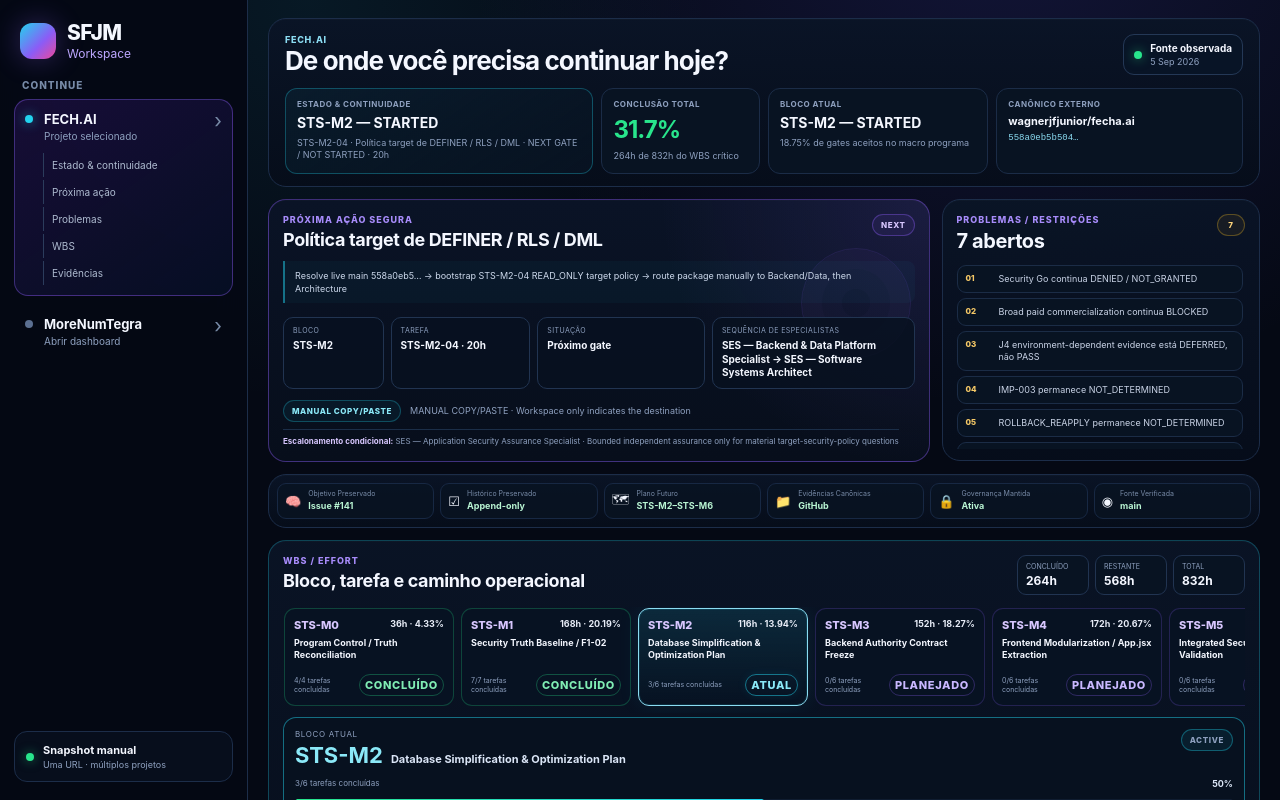
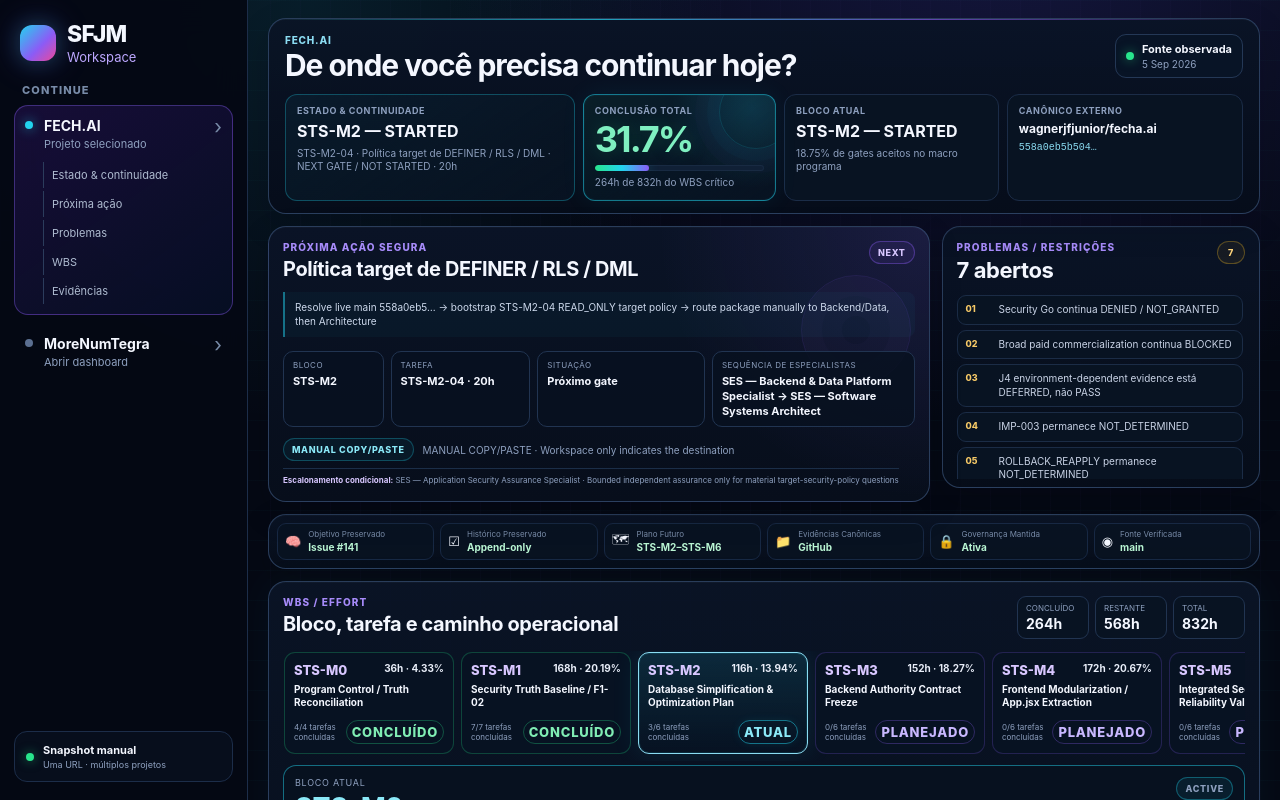
Before and after one commit to wagnerjfjunior/sfjm-workspace, a Next.js app: page / in a window 1280 px wide. Shown: the top 800 px of the page. Built offline with nearby package versions, Linux system fonts and the light colour scheme.

Commit message:
design: increase hierarchy and futuristic polish

```diff
--- a/app/globals.css
+++ b/app/globals.css
@@ -1033,3 +1033,207 @@ button { color: inherit; }
     visibility: visible;
   }
 }
+
+
+/* Final visual polish: larger type, stronger completion signal, futuristic depth */
+body {
+  background:
+    linear-gradient(rgba(34, 211, 238, .018) 1px, transparent 1px),
+    linear-gradient(90deg, rgba(139, 92, 246, .018) 1px, transparent 1px),
+    radial-gradient(circle at 78% -10%, rgba(88, 80, 236, .22), transparent 30%),
+    radial-gradient(circle at 24% 0%, rgba(34, 211, 238, .10), transparent 24%),
+    var(--bg);
+  background-size: 30px 30px, 30px 30px, auto, auto, auto;
+}
+
+.projectHero,
+.commandCard,
+.integrityStrip {
+  border-color: rgba(64, 91, 132, .62);
+  box-shadow:
+    inset 0 1px 0 rgba(255, 255, 255, .025),
+    0 12px 32px rgba(1, 5, 14, .18);
+}
+
+.projectHero {
+  position: relative;
+  overflow: hidden;
+}
+
+.projectHero::before {
+  content: "";
+  position: absolute;
+  inset: 0 0 auto;
+  height: 1px;
+  background: linear-gradient(90deg, transparent, rgba(34, 211, 238, .72), rgba(139, 92, 246, .64), transparent);
+  pointer-events: none;
+}
+
+.brandMark {
+  box-shadow:
+    0 0 22px rgba(34, 211, 238, .22),
+    0 0 34px rgba(139, 92, 246, .28);
+}
+
+.brandTitle { font-size: 23px; }
+.brandSub { font-size: 13px; }
+.sidebarSectionLabel { font-size: 11px; }
+.projectNavButton strong { font-size: 14px; }
+.projectNavButton small { font-size: 11px; }
+.projectSubnav a,
+.projectSubnav span { font-size: 11px; }
+
+.projectIdentity h1 {
+  font-size: 30px;
+  line-height: 1.08;
+}
+
+.eyebrow { font-size: 10px; }
+.sourceStamp strong { font-size: 11px; }
+.sourceStamp small { font-size: 10px; }
+
+.heroMetrics {
+  grid-template-columns: 1.35fr .9fr 1fr 1.1fr;
+}
+
+.heroMetric > span { font-size: 9px; }
+.heroMetric > strong { font-size: 16px; }
+.heroMetric > small { font-size: 10px; }
+.heroMetric code { font-size: 10px; }
+.sourceMetric strong { font-size: 12px; }
+
+.progressMetric {
+  position: relative;
+  overflow: hidden;
+  border-color: rgba(34, 211, 238, .52);
+  background:
+    radial-gradient(circle at 88% 12%, rgba(34, 211, 238, .16), transparent 42%),
+    linear-gradient(145deg, rgba(40, 229, 140, .07), rgba(34, 211, 238, .045) 48%, #081322);
+  box-shadow:
+    inset 0 0 0 1px rgba(34, 211, 238, .04),
+    0 0 24px rgba(34, 211, 238, .07);
+}
+
+.progressMetric::after {
+  content: "";
+  position: absolute;
+  width: 72px;
+  height: 72px;
+  right: -18px;
+  top: -20px;
+  border: 1px solid rgba(34, 211, 238, .14);
+  border-radius: 50%;
+  box-shadow:
+    0 0 0 12px rgba(34, 211, 238, .025),
+    0 0 0 24px rgba(139, 92, 246, .018);
+  pointer-events: none;
+}
+
+.progressMetric strong {
+  position: relative;
+  z-index: 1;
+  color: #7ff0c0;
+  font-size: 36px;
+  line-height: 1;
+  letter-spacing: -.055em;
+  text-shadow: 0 0 18px rgba(40, 229, 140, .22);
+}
+
+.totalProgressTrack {
+  position: relative;
+  z-index: 1;
+  height: 6px;
+  margin: 8px 0 5px;
+  overflow: hidden;
+  border-radius: 999px;
+  background: #102036;
+  box-shadow: inset 0 0 0 1px rgba(118, 151, 199, .08);
+}
+
+.totalProgressTrack > span {
+  display: block;
+  height: 100%;
+  border-radius: inherit;
+  background: linear-gradient(90deg, var(--green), var(--cyan), var(--purple));
+  box-shadow: 0 0 12px rgba(34, 211, 238, .28);
+}
+
+.cardHeading h2,
+.sectionHeader h2 { font-size: 20px; }
+.cardHeading.compact h2 { font-size: 22px; }
+
+.statusPill,
+.countBadge,
+.manualChip { font-size: 9px; }
+
+.actionFacts span { font-size: 8px; }
+.actionFacts strong { font-size: 11px; }
+.actionFooter { font-size: 10px; }
+.safeSequence { font-size: 10px; }
+
+.riskList li { font-size: 10px; }
+.riskIndex { font-size: 9px; }
+
+.integrityItem small { font-size: 8px; }
+.integrityItem strong { font-size: 10px; }
+
+.wbsCommand {
+  box-shadow:
+    inset 0 1px 0 rgba(255, 255, 255, .025),
+    0 0 36px rgba(34, 211, 238, .045);
+}
+
+.wbsTotals small { font-size: 8px; }
+.wbsTotals strong { font-size: 14px; }
+
+.wbsMilestoneTab > div span { font-size: 13px; }
+.wbsMilestoneTab > div b { font-size: 10px; }
+.wbsMilestoneTab > strong { font-size: 10px; }
+.milestoneMetaLine small { font-size: 8px; }
+.milestoneOperationalState { font-size: 7px; }
+
+.wbsMilestoneTab {
+  transition:
+    transform .16s ease,
+    border-color .16s ease,
+    box-shadow .16s ease,
+    background .16s ease;
+}
+
+.wbsMilestoneTab.selected {
+  box-shadow:
+    inset 0 0 0 1px rgba(34, 211, 238, .12),
+    0 0 28px rgba(34, 211, 238, .11);
+}
+
+.currentBlockHeader span:first-child { font-size: 9px; }
+.currentBlockHeader h3 { font-size: 27px; }
+.currentBlockHeader strong { font-size: 13px; }
+.selectedBlockStatus small { font-size: 9px; }
+.selectedBlockProgressMeta { font-size: 9px; }
+.selectedBlockProgressMeta strong { font-size: 11px; }
+
+.taskTitleLine span { font-size: 9px; }
+.taskTitleLine strong { font-size: 11px; }
+.focusTask small { font-size: 8px; }
+.focusTask > b { font-size: 10px; }
+
+.evidenceGrid span { font-size: 8px; }
+.evidenceGrid strong,
+.evidenceGrid code { font-size: 10px; }
+
+.evidenceBoundaryCompact span { font-size: 8px; }
+.evidenceBoundaryCompact strong { font-size: 9px; }
+
+.commandFooter { font-size: 9px; }
+
+@media (max-width: 1250px) {
+  .heroMetrics {
+    grid-template-columns: 1.2fr .9fr 1fr;
+  }
+}
+
+@media (max-width: 680px) {
+  .projectIdentity h1 { font-size: 25px; }
+  .progressMetric strong { font-size: 32px; }
+}
```
